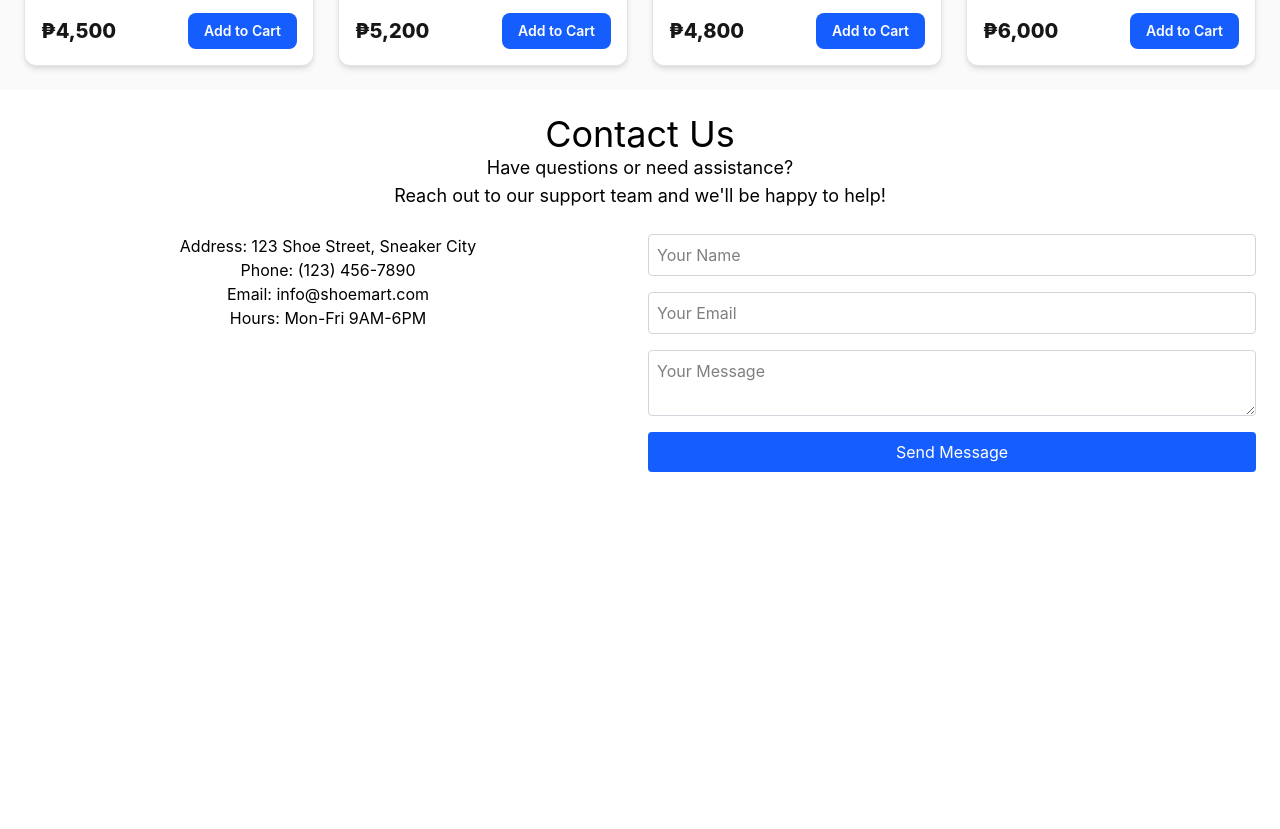
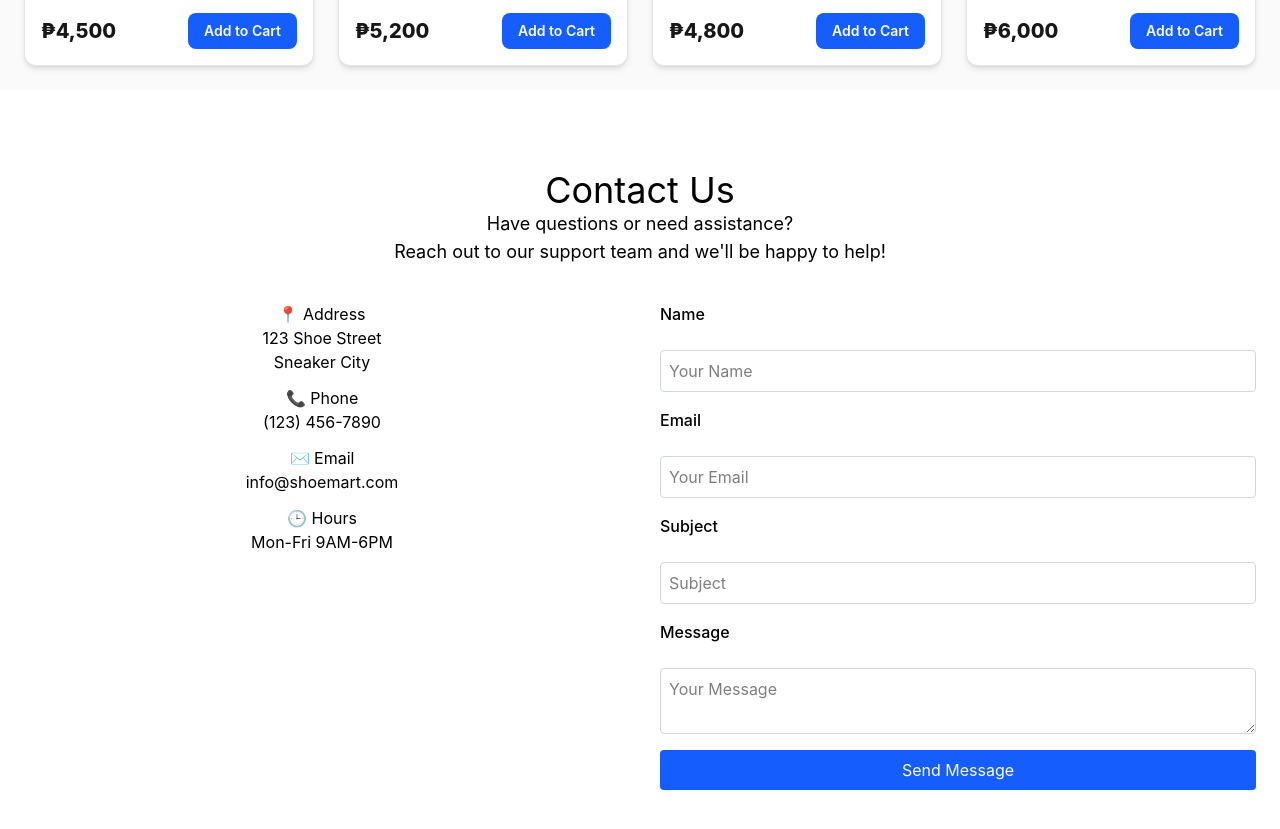
Before and after one commit to iwillcode0453/online-shoemart, a website: page index.html in a window 1280 px wide. Shown: the part 1327-2156 px from the top of the page. Before the commit the page ends 1823 px from the top, so only its background shows below. Drawn offline with Linux system fonts and the light colour scheme.

Commit message:
make the scrolling smooth of the page and retouched the contact section

```diff
--- a/index.html
+++ b/index.html
@@ -1,34 +1,45 @@
-<!DOCTYPE html>
-<html lang="en">
+<!doctype html>
+<html lang="en" class="scroll-smooth">
 	<head>
-    <meta charset="UTF-8">
-    <meta name="viewport" content="width=device-width, initial-scale=1.0">
+		<meta charset="UTF-8" />
+		<meta name="viewport" content="width=device-width, initial-scale=1.0" />
 		<title>Online Shoemart</title>
-    <link rel="stylesheet" href="./src/output.css">
+		<link rel="stylesheet" href="./src/output.css" />
 	</head>
 	<body>
 		<header class="sticky top-0 z-50">
 			<nav class="border-b border-slate-800 bg-slate-900/90 backdrop-blur-lg">
-      <div class="mx-auto flex max-w-7xl items-center justify-between px-6 py-4">
+				<div
+					class="mx-auto flex max-w-7xl items-center justify-between px-6 py-4"
+				>
 					<!-- Logo -->
-        <a href="#" class="text-xl font-bold text-white">
-          Online Shoemart
-        </a>
+					<a href="#" class="text-xl font-bold text-white"> Online Shoemart </a>
 
 					<!-- Desktop Menu -->
 					<ul class="hidden items-center gap-8 text-slate-300 md:flex">
 						<li>
-            <a href="#" class="transition hover:text-white">Home</a>
+							<a href="#hero" class="transition hover:text-white"
+								>Home</a
+							>
 						</li>
 						<li>
-            <a href="#product-grid" class="transition hover:text-white">Products</a>
+							<a
+								href="#product-grid"
+								class="transition hover:text-white"
+								>Products</a
+							>
 						</li>
 						<li>
-            <a href="#" class="transition hover:text-white">Contact</a>
+							<a href="#contact" class="transition hover:text-white"
+								>Contact</a
+							>
 						</li>
 					</ul>
 					<!-- Desktop Button CTA -->
-         <a href="#" class="rounded-lg bg-white px-5 py-2 font-semibold text-slate-900 transition hover:bg-slate-200">
+					<a
+						href="#"
+						class="rounded-lg bg-white px-5 py-2 font-semibold text-slate-900 transition hover:bg-slate-200"
+					>
 						Shop Now
 					</a>
 					<!-- End of Desktop Menu Section -->
@@ -42,148 +53,315 @@
 				</div>
 
 				<!-- Mobile Menu Section -->
-      <div id="mobile-menu" class="hidden border-t border-slate-800 px-6 py-5 md:hidden">
+				<div
+					id="mobile-menu"
+					class="hidden border-t border-slate-800 px-6 py-5 md:hidden"
+				>
 					<ul class="flex flex-col gap-5 text-slate-300">
 						<li>
-            <a href="#" class="hover:text-white">Home</a>
+							<a href="#hero" class="hover:text-white">Home</a>
 						</li>
 						<li>
-            <a href="#" class="hover:text-white">Products</a>
+							<a href="#product-grid" class="hover:text-white"
+								>Products</a
+							>
 						</li>
 						<li>
-            <a href="#" class="hover:text-white">Contact</a>
+							<a href="#contact" class="hover:text-white">Contact</a>
 						</li>
 						<li>
-            <a href="#" class="inline-block rounded-lg bg-white px-5 py-2 text-slate-900">
+							<a
+								href="#"
+								class="inline-block rounded-lg bg-white px-5 py-2 text-slate-900"
+							>
 								Shop Now
 							</a>
 						</li>
-
 					</ul>
-
 				</div>
 				<!-- End of Mobile Menu Section -->
-
 			</nav>
 		</header>
 
 		<!-- Hero Section -->
-    <section class="bg-linear-to-r from-slate-900 via-slate-700 to-slate-600 text-slate-900 min-h-screen text-center flex flex-col md:flex-row gap-6 p-6 ">
-      <div class="w-full md:w-1/2 flex flex-col rounded-lg  items-center">
+		<section
+			id="hero"
+			class="scroll-mt-24 bg-linear-to-r from-slate-900 via-slate-700 to-slate-600 text-slate-900 min-h-screen text-center flex flex-col md:flex-row gap-6 p-6"
+		>
+			<div class="w-full md:w-1/2 flex flex-col rounded-lg items-center">
 				<h1 class="text-4xl font-bold mb-5">
-          <span class="rounded-full bg-blue-100 px-4 py-2 text-xl font-semibold text-slate-700">🔥 New Collection</span>
+					<span
+						class="rounded-full bg-blue-100 px-4 py-2 text-xl font-semibold text-slate-700"
+						>🔥 New Collection</span
+					>
 				</h1>
 				<p class="mt-6 max-w-lg leading-8 text-lg text-slate-300 font-lobster">
-          Premium Sneakers for Every Occasion. Comfortable, Stylish and built for everyday performance. Explore our latest collection and find your perfect pair today!
+					Premium Sneakers for Every Occasion. Comfortable, Stylish and built
+					for everyday performance. Explore our latest collection and find your
+					perfect pair today!
 				</p>
 				<!-- Call to Action Buttons -->
 				<div class="mt-10 flex gap-5">
-          <a href="#" class="rounded-lg border border-amber-400 px-6 py-3 text-lg font-semibold text-white transition delay-150 duration-300 ease-in-out hover:-translate-y-1 hover:scale-110 hover:bg-amber-300 hover:text-slate-900 mb-4">
+					<a
+						href="#"
+						class="rounded-lg border border-amber-400 px-6 py-3 text-lg font-semibold text-white transition delay-150 duration-300 ease-in-out hover:-translate-y-1 hover:scale-110 hover:bg-amber-300 hover:text-slate-900 mb-4"
+					>
 						🛍 Shop Now
 					</a>
-          <a href="#" class="rounded-lg bg-slate-300 px-6 py-3 text-lg font-semibold text-slate-950 transition delay-150 duration-300 ease-in-out hover:-translate-y-1 hover:scale-110 hover:bg-slate-400 hover:text-white mb-4">
+					<a
+						href="#"
+						class="rounded-lg bg-slate-300 px-6 py-3 text-lg font-semibold text-slate-950 transition delay-150 duration-300 ease-in-out hover:-translate-y-1 hover:scale-110 hover:bg-slate-400 hover:text-white mb-4"
+					>
 						→ View Collection
 					</a>
 				</div>
-
 			</div>
-      <div class="w-full md:w-1/2  rounded-lg">
-        <img src="./assets/images/white-sneaker.jpg" alt="Hero Image" class="max-w-lg w-full transition duration-500 hover:scale-105 mx-auto mb-5">
+			<div class="w-full md:w-1/2 rounded-lg">
+				<img
+					src="./assets/images/white-sneaker.jpg"
+					alt="Hero Image"
+					class="max-w-lg w-full transition duration-500 hover:scale-105 mx-auto mb-5"
+				/>
 			</div>
-
 		</section>
 
-
 		<!-- Responsive Grid Container -->
-<div id="product-grid" class="grid grid-cols-1 gap-6 p-6 sm:grid-cols-2 lg:grid-cols-4 bg-neutral-50">
-
+		<div
+			id="product-grid"
+			class="scroll-mt-24 grid grid-cols-1 gap-6 p-6 sm:grid-cols-2 lg:grid-cols-4 bg-neutral-50"
+		>
 			<!-- Card 1 -->
-  <div class="group flex h-full flex-col rounded-xl bg-white p-4 shadow-md border border-neutral-200 transition-all duration-300 ease-out hover:-translate-y-2 hover:shadow-xl">
+			<div
+				class="group flex h-full flex-col rounded-xl bg-white p-4 shadow-md border border-neutral-200 transition-all duration-300 ease-out hover:-translate-y-2 hover:shadow-xl"
+			>
 				<!-- Shoe Image Container -->
-    <div class="overflow-hidden rounded-lg bg-neutral-100 aspect-square flex items-center justify-center mb-4 ">
-      <img src="https://images.unsplash.com/photo-1542291026-7eec264c27ff?q=80&w=870&auto=format&fit=crop&ixlib=rb-4.1.0&ixid=M3wxMjA3fDB8MHxwaG90by1wYWdlfHx8fGVufDB8fHx8fA%3D%3D" alt="Red Running Shoe" class="object-cover h-full w-full transition-transform duration-300 group-hover:scale-105" />
+				<div
+					class="overflow-hidden rounded-lg bg-neutral-100 aspect-square flex items-center justify-center mb-4"
+				>
+					<img
+						src="https://images.unsplash.com/photo-1542291026-7eec264c27ff?q=80&w=870&auto=format&fit=crop&ixlib=rb-4.1.0&ixid=M3wxMjA3fDB8MHxwaG90by1wYWdlfHx8fGVufDB8fHx8fA%3D%3D"
+						alt="Red Running Shoe"
+						class="object-cover h-full w-full transition-transform duration-300 group-hover:scale-105"
+					/>
 				</div>
 				<!-- Card Info -->
 				<h3 class="text-lg font-bold text-neutral-800 mb-1">Speed Max Pro</h3>
 				<span class="text-sm text-neutral-500 mb-2">Running Shoes</span>
-    <p class="text-neutral-600 text-sm grow">Ultra-lightweight mesh upper with responsive foam cushioning for everyday runners.</p>
+				<p class="text-neutral-600 text-sm grow">
+					Ultra-lightweight mesh upper with responsive foam cushioning for
+					everyday runners.
+				</p>
 				<!-- Price & Button -->
 				<div class="mt-4 flex items-center justify-between">
 					<span class="text-xl font-extrabold text-neutral-900">₱4,500</span>
-      <button class="bg-blue-600 hover:bg-blue-700 text-white text-sm font-semibold px-4 py-2 rounded-lg transition-colors">Add to Cart</button>
+					<button
+						class="bg-blue-600 hover:bg-blue-700 text-white text-sm font-semibold px-4 py-2 rounded-lg transition-colors"
+					>
+						Add to Cart
+					</button>
 				</div>
 			</div>
 
 			<!-- Card 2 -->
-  <div class="group flex h-full flex-col rounded-xl bg-white p-4 shadow-md border border-neutral-200 transition-all duration-300 ease-out hover:-translate-y-2 hover:shadow-xl">
-    <div class="overflow-hidden rounded-lg bg-neutral-100 aspect-square flex items-center justify-center mb-1">
-      <img src="./assets/images/colorful-sneaker.jpg" alt="Colorful Sneaker" class="object-cover h-full w-full transition-transform duration-300 group-hover:scale-105" />
+			<div
+				class="group flex h-full flex-col rounded-xl bg-white p-4 shadow-md border border-neutral-200 transition-all duration-300 ease-out hover:-translate-y-2 hover:shadow-xl"
+			>
+				<div
+					class="overflow-hidden rounded-lg bg-neutral-100 aspect-square flex items-center justify-center mb-1"
+				>
+					<img
+						src="./assets/images/colorful-sneaker.jpg"
+						alt="Colorful Sneaker"
+						class="object-cover h-full w-full transition-transform duration-300 group-hover:scale-105"
+					/>
 				</div>
 				<p class="text-xs text-neutral-400 mt-2 text-center mb-1.5">
-        Photo by <a href="https://unsplash.com/@rohit16dey?utm_source=unsplash&utm_medium=referral&utm_content=creditCopyText">Rohit Dey</a> on <a href="https://unsplash.com/photos/a-pair-of-sneakers-sitting-on-top-of-a-box-taLbnPZicW0?utm_source=unsplash&utm_medium=referral&utm_content=creditCopyText">Unsplash</a>
+					Photo by
+					<a
+						href="https://unsplash.com/@rohit16dey?utm_source=unsplash&utm_medium=referral&utm_content=creditCopyText"
+						>Rohit Dey</a
+					>
+					on
+					<a
+						href="https://unsplash.com/photos/a-pair-of-sneakers-sitting-on-top-of-a-box-taLbnPZicW0?utm_source=unsplash&utm_medium=referral&utm_content=creditCopyText"
+						>Unsplash</a
+					>
 				</p>
-    <h3 class="text-lg font-bold text-neutral-800 mb-1">Street Vibe Classic</h3>
+				<h3 class="text-lg font-bold text-neutral-800 mb-1">
+					Street Vibe Classic
+				</h3>
 				<span class="text-sm text-neutral-500 mb-2">Retro Sneakers</span>
-    <p class="text-neutral-600 text-sm grow">Bold pastel colors and retro styling. Perfect for casual streetwear looks.</p>
+				<p class="text-neutral-600 text-sm grow">
+					Bold pastel colors and retro styling. Perfect for casual streetwear
+					looks.
+				</p>
 				<div class="mt-4 flex items-center justify-between">
 					<span class="text-xl font-extrabold text-neutral-900">₱5,200</span>
-      <button class="bg-blue-600 hover:bg-blue-700 text-white text-sm font-semibold px-4 py-2 rounded-lg transition-colors">Add to Cart</button>
+					<button
+						class="bg-blue-600 hover:bg-blue-700 text-white text-sm font-semibold px-4 py-2 rounded-lg transition-colors"
+					>
+						Add to Cart
+					</button>
 				</div>
 			</div>
 
 			<!-- Card 3 -->
-  <div class="group flex h-full flex-col rounded-xl bg-white p-4 shadow-md border border-neutral-200 transition-all duration-300 ease-out hover:-translate-y-2 hover:shadow-xl">
-    <div class="overflow-hidden rounded-lg bg-neutral-100 aspect-square flex items-center justify-center mb-1">
-      <img src="./assets/images/lime-green-sneaker.jpg" alt="Lime Green Sneaker" class="object-cover h-full w-full transition-transform duration-300 group-hover:scale-105" />
+			<div
+				class="group flex h-full flex-col rounded-xl bg-white p-4 shadow-md border border-neutral-200 transition-all duration-300 ease-out hover:-translate-y-2 hover:shadow-xl"
+			>
+				<div
+					class="overflow-hidden rounded-lg bg-neutral-100 aspect-square flex items-center justify-center mb-1"
+				>
+					<img
+						src="./assets/images/lime-green-sneaker.jpg"
+						alt="Lime Green Sneaker"
+						class="object-cover h-full w-full transition-transform duration-300 group-hover:scale-105"
+					/>
 				</div>
 				<p class="text-xs text-neutral-400 mt-2 text-center mb-1.5">
-        Photo by <a href="https://unsplash.com/@moonmoons_days?utm_source=unsplash&utm_medium=referral&utm_content=creditCopyText">Moon Moons</a> on <a href="https://unsplash.com/photos/green-and-white-nike-high-top-sneakers-u5NP0UO1rKo?utm_source=unsplash&utm_medium=referral&utm_content=creditCopyText">Unsplash</a>
+					Photo by
+					<a
+						href="https://unsplash.com/@moonmoons_days?utm_source=unsplash&utm_medium=referral&utm_content=creditCopyText"
+						>Moon Moons</a
+					>
+					on
+					<a
+						href="https://unsplash.com/photos/green-and-white-nike-high-top-sneakers-u5NP0UO1rKo?utm_source=unsplash&utm_medium=referral&utm_content=creditCopyText"
+						>Unsplash</a
+					>
 				</p>
-    <h3 class="text-lg font-bold text-neutral-800 mb-1">Neon Volt Runner</h3>
+				<h3 class="text-lg font-bold text-neutral-800 mb-1">
+					Neon Volt Runner
+				</h3>
 				<span class="text-sm text-neutral-500 mb-2">Athletic Shoes</span>
-    <p class="text-neutral-600 text-sm grow">Stand out on the track with breathable, high-visibility neon knit design.</p>
+				<p class="text-neutral-600 text-sm grow">
+					Stand out on the track with breathable, high-visibility neon knit
+					design.
+				</p>
 				<div class="mt-4 flex items-center justify-between">
 					<span class="text-xl font-extrabold text-neutral-900">₱4,800</span>
-      <button class="bg-blue-600 hover:bg-blue-700 text-white text-sm font-semibold px-4 py-2 rounded-lg transition-colors">Add to Cart</button>
+					<button
+						class="bg-blue-600 hover:bg-blue-700 text-white text-sm font-semibold px-4 py-2 rounded-lg transition-colors"
+					>
+						Add to Cart
+					</button>
 				</div>
 			</div>
 			<!-- Card 4 -->
-  <div class="group flex h-full flex-col rounded-xl bg-white p-4 shadow-md border border-neutral-200 transition-all duration-300 ease-out hover:-translate-y-2 hover:shadow-xl">
-    <div class="overflow-hidden rounded-lg bg-neutral-100 aspect-square flex items-center justify-center mb-1">
-      <img src="./assets/images/white-sneaker.jpg" alt="White Sneaker" class="object-cover h-full w-full transition-transform duration-300 group-hover:scale-105"/>
+			<div
+				class="group flex h-full flex-col rounded-xl bg-white p-4 shadow-md border border-neutral-200 transition-all duration-300 ease-out hover:-translate-y-2 hover:shadow-xl"
+			>
+				<div
+					class="overflow-hidden rounded-lg bg-neutral-100 aspect-square flex items-center justify-center mb-1"
+				>
+					<img
+						src="./assets/images/white-sneaker.jpg"
+						alt="White Sneaker"
+						class="object-cover h-full w-full transition-transform duration-300 group-hover:scale-105"
+					/>
 				</div>
 				<p class="text-xs text-neutral-400 mt-2 text-center mb-1.5">
-        Photo by <a href="https://unsplash.com/@jeff_tumale?utm_source=unsplash&utm_medium=referral&utm_content=creditCopyText">Jeff Tumale</a> on <a href="https://unsplash.com/photos/a-person-wearing-a-hat-SD9Jyl1xNQ4?utm_source=unsplash&utm_medium=referral&utm_content=creditCopyText">Unsplash</a>
+					Photo by
+					<a
+						href="https://unsplash.com/@jeff_tumale?utm_source=unsplash&utm_medium=referral&utm_content=creditCopyText"
+						>Jeff Tumale</a
+					>
+					on
+					<a
+						href="https://unsplash.com/photos/a-person-wearing-a-hat-SD9Jyl1xNQ4?utm_source=unsplash&utm_medium=referral&utm_content=creditCopyText"
+						>Unsplash</a
+					>
 				</p>
 				<h3 class="text-lg font-bold text-neutral-800 mb-1">Urban All-White</h3>
 				<span class="text-sm text-neutral-500 mb-2">Minimalist Minimal</span>
-    <p class="text-neutral-600 text-sm grow">Premium crisp white leather that goes well with literally any outfit choice.</p>
+				<p class="text-neutral-600 text-sm grow">
+					Premium crisp white leather that goes well with literally any outfit
+					choice.
+				</p>
 				<div class="mt-4 flex items-center justify-between">
 					<span class="text-xl font-extrabold text-neutral-900">₱6,000</span>
-      <button class="bg-blue-600 hover:bg-blue-700 text-white text-sm font-semibold px-4 py-2 rounded-lg transition-colors">Add to Cart</button>
+					<button
+						class="bg-blue-600 hover:bg-blue-700 text-white text-sm font-semibold px-4 py-2 rounded-lg transition-colors"
+					>
+						Add to Cart
+					</button>
 				</div>
 			</div>
 		</div>
 
 		<!-- Contact Section -->
- <section id="contact">
-   <div id="container" class="mx-auto max-w-7xl p-6 text-center">
-      <h1 class="text-4xl">Contact Us</h1>
-      <p class="text-lg">Have questions or need assistance?<br> Reach out to our support team and we'll be happy to help!</p>
-      <div class="grid grid-cols-2 gap-4 mt-6">
+		<section id="contact" class="scroll-mt-24">
+			<div class="mx-auto max-w-7xl px-6 py-20 text-center">
+				<h2 class="text-4xl">Contact Us</h2>
+				<p class="text-lg mb-9">
+					Have questions or need assistance?<br />
+					Reach out to our support team and we'll be happy to help!
+				</p>
+				<div class="grid grid-cols-1 md:grid-cols-2 gap-10 mt-6">
 					<div class="col-span-2 md:col-span-1">
-          <p>Address: 123 Shoe Street, Sneaker City</p>
-          <p>Phone: (123) 456-7890</p>
-          <p>Email: info@shoemart.com</p>
-          <p>Hours: Mon-Fri 9AM-6PM</p>
+						<p class="mb-3">
+							📍 Address<br />
+							123 Shoe Street<br />
+							Sneaker City
+						</p>
+						<p class="mb-3">
+							📞 Phone<br />
+							(123) 456-7890
+						</p>
+						<p class="mb-3">
+							✉ Email<br />
+							info@shoemart.com
+						</p>
+						<p class="mb-3">
+							🕒 Hours<br />
+							Mon-Fri 9AM-6PM
+						</p>
 					</div>
 					<div class="col-span-2 md:col-span-1">
 						<!-- Contact form would go here -->
 						<form class="flex flex-col gap-4">
-            <input type="text" placeholder="Your Name" class="border border-gray-300 rounded p-2">
-            <input type="email" placeholder="Your Email" class="border border-gray-300 rounded p-2">
-            <textarea placeholder="Your Message" class="border border-gray-300 rounded p-2"></textarea>
-            <button type="submit" class="bg-blue-600 text-white px-4 py-2 rounded hover:bg-blue-700">Send Message</button>
+							<label for="name" class="mb-2 text-left font-medium">
+								Name
+							</label>
+							<input
+								id="name"
+								type="text"
+								placeholder="Your Name"
+								class="border border-gray-300 rounded p-2"
+							/>
+							<label for="email" class="mb-2 text-left font-medium">
+								Email
+							</label>
+							<input
+								id="email"
+								type="email"
+								placeholder="Your Email"
+								class="border border-gray-300 rounded p-2"
+							/>
+							<label for="subject" class="mb-2 text-left font-medium">
+								Subject
+							</label>
+							<input
+								id="subject"
+								type="text"
+								placeholder="Subject"
+								class="border border-gray-300 rounded p-2"
+							/>
+							<label for="message" class="mb-2 text-left font-medium">
+								Message
+							</label>
+							<textarea
+								id="message"
+								placeholder="Your Message"
+								class="border border-gray-300 rounded p-2"
+							></textarea>
+							<button
+								type="submit"
+								class="bg-blue-600 text-white px-4 py-2 rounded hover:bg-blue-700"
+							>
+								Send Message
+							</button>
+						</form>
 					</div>
 				</div>
 			</div>
@@ -191,13 +369,37 @@
 
 		<script>
 			// Get the menu button and mobile menu elements
-    const menuBtn = document.getElementById('menu-btn');
-    const mobileMenu = document.getElementById('mobile-menu');
+			const menuBtn = document.getElementById("menu-btn");
+			const mobileMenu = document.getElementById("mobile-menu");
 
 			// Toggle the mobile menu visibility when the button is clicked
-    menuBtn.addEventListener('click', () => {
-      mobileMenu.classList.toggle('hidden');
-    })
+			menuBtn.addEventListener("click", () => {
+				mobileMenu.classList.toggle("hidden");
+			});
+
+      // Smooth scrolling for navigation links
+			// document.querySelectorAll(".).forEach((link) => {
+			// 	link.addEventListener("click", function (e) {
+			// 		const targetId = this.getAttribute("href");
+
+			// 		if (!targetId || !targetId.startsWith("#")) return;
+
+			// 		e.preventDefault();
+
+			// 		const targetSection = document.querySelector(targetId);
+
+			// 		if (targetSection) {
+			// 			targetSection.scrollIntoView({
+			// 				behavior: "smooth",
+			// 				block: "start",
+			// 			});
+			// 		}
+
+			// 		if (window.innerWidth < 768) {
+			// 			mobileMenu.classList.add("hidden");
+			// 		}
+			// 	});
+			// });
 		</script>
 	</body>
 </html>
--- a/styles.css
+++ b/styles.css
@@ -44,7 +44,13 @@ Horizontal padding: px-6 lg:px-8
 Keeping these values consistent makes the whole site feel polished.
 
 */
+html {
+  scroll-behavior: smooth;
+}
 
+section[id] {
+  scroll-margin-top: 5rem;
+}
 /*
 
 <header class="sticky top-0 z-50">
```
Also changed, not shown: src/output.css. Lines whose indentation alone changed are shown as unchanged.
